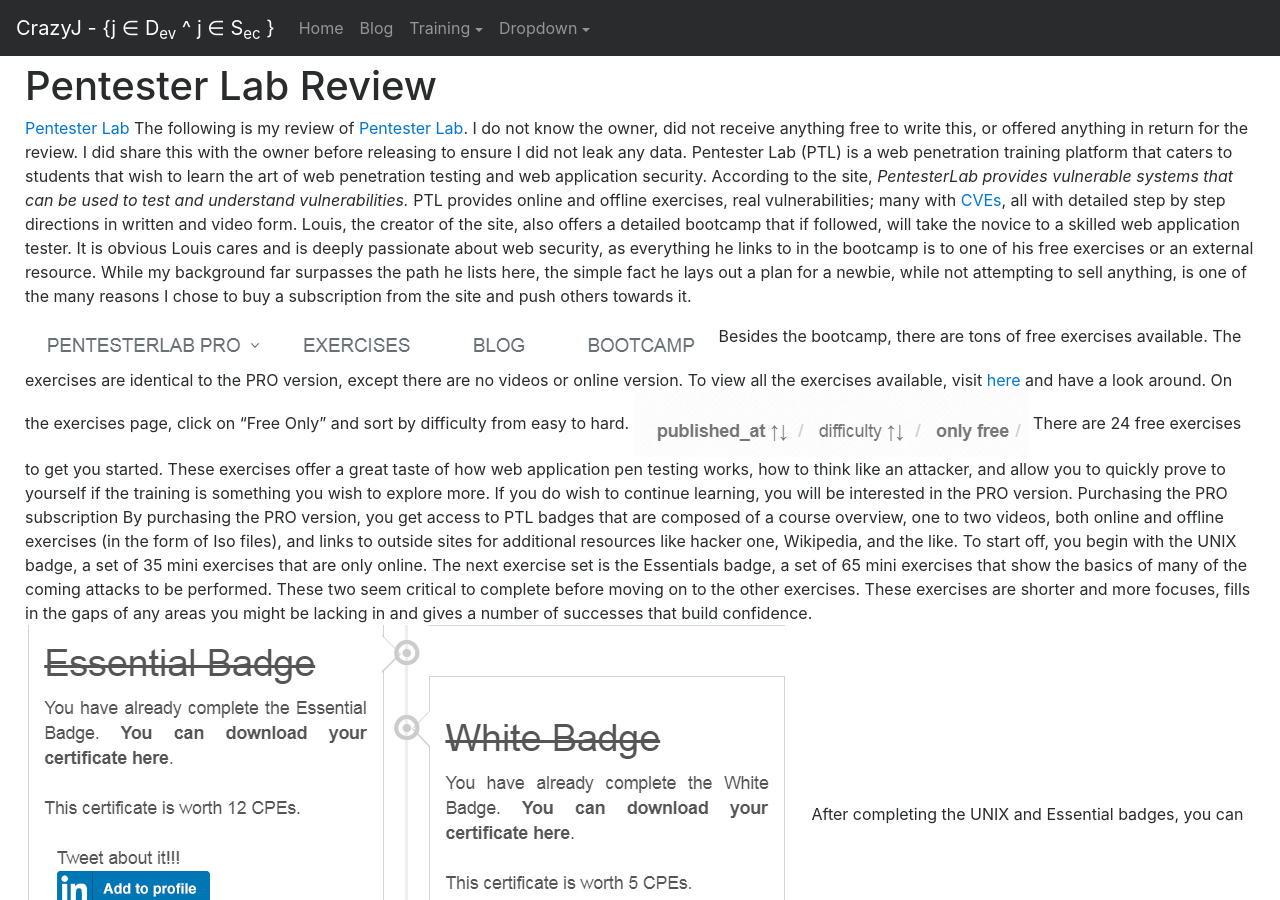
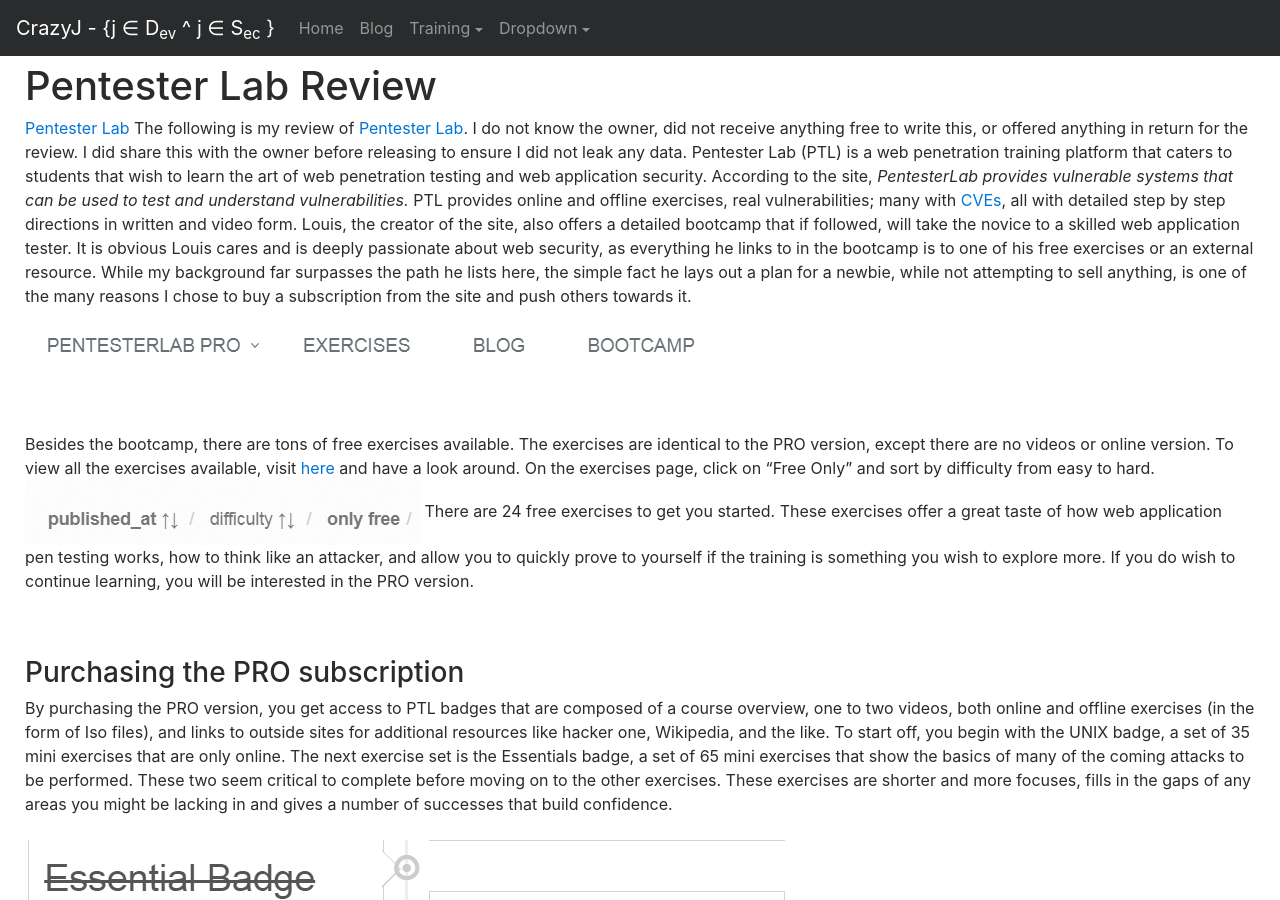
Before and after one commit to CrazyJ-Rod/CrazyJ-Rod.github.io, a Jekyll site: the page built from pentesterlabreview.html, in a window 1280 px wide and 900 px high. Built offline with Jekyll 4.4.1, drawn with Linux system fonts in a browser that asks for light colours; nearby versions of some CDN libraries.

Commit message:
Update pentesterlabreview.html

```diff
--- a/pentesterlabreview.html
+++ b/pentesterlabreview.html
@@ -12,13 +12,20 @@
   Pentester Lab (PTL) is a web penetration training platform that caters to students that wish to learn the art of web penetration testing and web application security. According to the site, <i>PentesterLab provides vulnerable systems that can be used to test and understand vulnerabilities.</i> PTL provides online and offline exercises, real vulnerabilities; many with <a href=”https://cve.mitre.org/”>CVEs</a>, all with detailed step by step directions in written and video form.
   Louis, the creator of the site, also offers a detailed bootcamp that if followed, will take the novice to a skilled web application tester. It is obvious Louis cares and is deeply passionate about web security, as everything he links to in the bootcamp is to one of his free exercises or an external resource. While my background far surpasses the path he lists here, the simple fact he lays out a plan for a newbie, while not attempting to sell anything, is one of the many reasons I chose to buy a subscription from the site and push others towards it.
   <image src="/images/ptl/header.png" />
+    </p> <br /> <br />
+  <p style="font:25px;">
   Besides the bootcamp, there are tons of free exercises available. The exercises are identical to the PRO version, except there are no videos or online version. To view all the exercises available, visit <a href=”https://pentesterlab.com/exercises/”> here</a> and have a look around. On the exercises page, click on “Free Only” and sort by difficulty from easy to hard.
   <image src="/images/ptl/exercises.png" />
   There are 24 free exercises to get you started. These exercises offer a great taste of how web application pen testing works, how to think like an attacker, and allow you to quickly prove to yourself if the training is something you wish to explore more. If you do wish to continue learning, you will be interested in the PRO version.
-  Purchasing the PRO subscription
+  </p> <br /><br />
+    <h3 style="font">Purchasing the PRO subscription</h3>
+  <p style="font:25px;">
   By purchasing the PRO version, you get access to PTL badges that are composed of a course overview, one to two videos, both online and offline exercises (in the form of Iso files), and links to outside sites for additional resources like hacker one, Wikipedia, and the like.
   To start off, you begin with the UNIX badge, a set of 35 mini exercises that are only online. The next exercise set is the Essentials badge, a set of 65 mini exercises that show the basics of many of the coming attacks to be performed. These two seem critical to complete before moving on to the other exercises. These exercises are shorter and more focuses, fills in the gaps of any areas you might be lacking in and gives a number of successes that build confidence.
-  <image src="/images/ptl/badges.png" />
+  <br /><br />
+      <image src="/images/ptl/badges.png" /><br /> <br /> </p>
+   <p style="font:25px;">
+
    After completing the UNIX and Essential badges, you can jump around or follow the badges in order. Each badge is composed of 5-8 courses. The courses are well written and written in such a way that you can attempt the exercise on your own while taking peaks at a sentence or paragraph to help move you forward without spoiling the attack. Most courses contain well designed diagrams, and while the material is quite technical at times, Louis, the main owner, seems to have a knack at breaking down the complex subject into easily digestible fragments.
   As a side note, some of the attacks are just plain hard or you may not have experienced the technology before. Don’t be afraid to watch the spoiler and read the content from time to time before working on the attack. You can always come back a few weeks later and attempt the attack again once the material is a bit foggy.
   Most courses contain one or two videos. The videos that give away critical information are tagged with “spoiler alerts” and can also be used like the written material, playing just enough to hopefully get the hint to keep solving on your own. In almost all cases, the videos offer a step by step walk through. My only complaint about the site, is that the audio on the videos seems to be low, requiring me to use max volume with my headsets.
@@ -26,7 +33,7 @@
   With PTL, you get hyper focused web attack training without using tons of tools beyond a proxy. Occasionally, tools like curl, ruby, or John the ripper are used. Approaching hacking and security research like this, allows you to really learn web penetration and not just tools that think for you. The best way I can think to describe it is like math, first you learn how to calculate and once you have that down it’s safe to pull out the calculator. Many of the exercises I came back and used Metasploit on them for practice or wrote scripts in Ruby (PTLs favored language).
   Most of the exercises are coded in Ruby on Rails, Java or PHP, but everything learned can be applied to other languages. The courses teach the methodologies and train the brain on what to look for. If you are a software developer, like myself, they teach how these web technologies can be abused and how one must think in order to write secure code.
   Often new IT professionals will have the language X vs language Y debate (Think which is better python or ruby or perl, or managed c++ vs c#). Since the training uses copious amounts of Ruby, this training would also go well with learning <a href=”https://tryruby.org/”>Ruby<a/>.
-
+       </p>
   <br /><br />
 You can sign up <div class="btn-u btn-brd btn-brd-hover rounded-2x btn-u-red btn-u-lg"><i class="fa fa-link"> </i> <b><a href="https://pentesterlab.com/referral/cxrw-A2oY7ymBA">here.</a> </b></div>
   </p>
```
